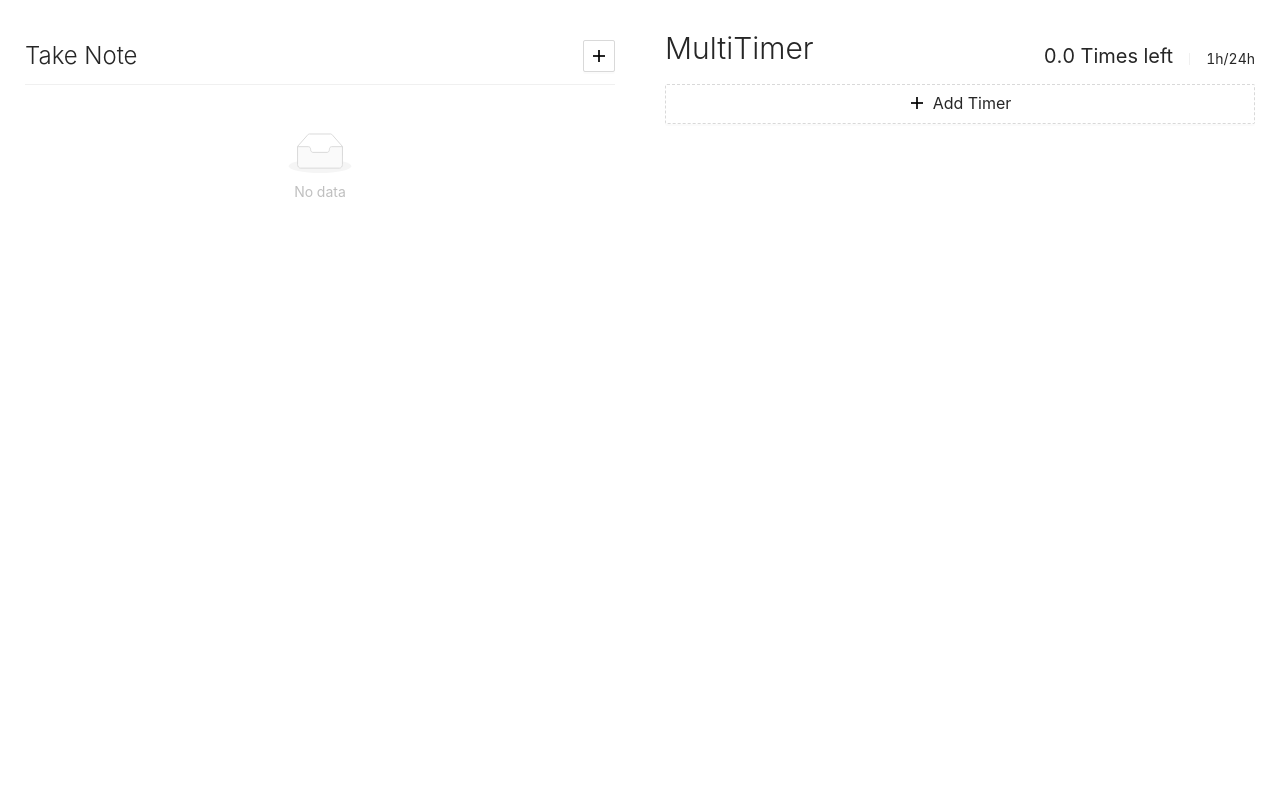
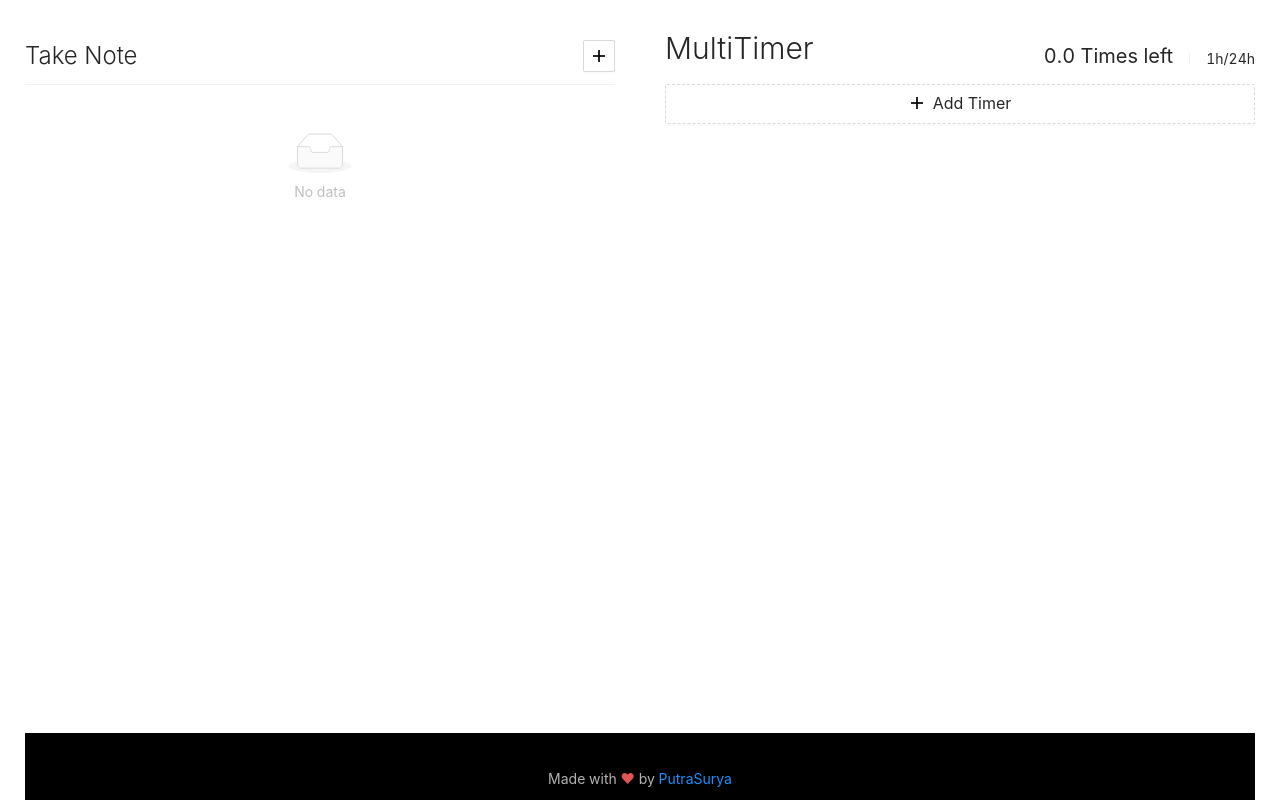
Before and after one commit to putrasurya/kaizen, a React (Create React App) app: page / in a window 1280 px wide. Built offline with nearby package versions, Linux system fonts and the light colour scheme.

Commit message:
add footer, mock unit test and update google analytics to only work for production

```diff
--- a/public/index.html
+++ b/public/index.html
@@ -24,14 +24,16 @@
       work correctly both with client-side routing and a non-root public URL.
       Learn how to configure a non-root public URL by running `npm run build`.
     -->
-    <title>My Timer</title>
+    <title>MultiTimer: The Real Multiple Timer to Boost your Productivity</title>
     <!-- Global site tag (gtag.js) - Google Analytics -->
     <script async src="https://www.googletagmanager.com/gtag/js?id=G-K4BVDRBHQ2"></script>
     <script>
-      window.dataLayer = window.dataLayer || [];
-      function gtag(){dataLayer.push(arguments);}
-      gtag('js', new Date());
-      gtag('config', 'G-K4BVDRBHQ2');
+      if (document.location.hostname.indexOf("multitimer.online") != -1) {
+        window.dataLayer = window.dataLayer || [];
+        function gtag(){dataLayer.push(arguments);}
+        gtag('js', new Date());
+        gtag('config', 'G-K4BVDRBHQ2');
+      }
     </script>
   </head>
   <body>
--- a/src/App.js
+++ b/src/App.js
@@ -2,11 +2,12 @@ import { Col, Row } from "antd";
 import AppNote from "./components/AppNote";
 import AppTimer from "./components/AppTimer";
 import styles from './App.module.css';
+import AppFooter from "./components/AppFooter";
 
 function App() {
   return (
     <div className={styles.container}>
-      <Row className="padding-top-2" gutter={[50, 50]}>
+      <Row className={styles.appwrapper} gutter={[50, 50]}>
         <Col span={24} xs={{ order: 2 }} lg={{ order: 1, span: 12 }} xl={12}>
           <AppNote />
         </Col>
@@ -14,6 +15,7 @@ function App() {
           <AppTimer />
         </Col>
       </Row>
+      <AppFooter />
     </div>
   );
 }
--- a/src/App.module.css
+++ b/src/App.module.css
@@ -3,4 +3,14 @@
   margin: 0 auto;
   padding-left: 25px;
   padding-right: 25px;
+  display: flex;
+  flex-direction: column;
+  flex-grow: 1;
 }
+
+.appwrapper {
+  padding-top: 28px;
+  flex-grow: 1;
+  display: flex;
+  flex-direction: row;
+}
--- /dev/null
+++ b/src/components/AppFooter.js
@@ -0,0 +1,10 @@
+import React from 'react';
+import styles from './AppFooter.module.css';
+
+function AppFooter() {
+  return <footer className={styles.footer}>
+    Made with <span style={{color: "#e25555"}}>&hearts;</span> by <a href="https://github.com/putrasurya" alt="Putra's Github Link" target="_blank" rel="noreferrer">PutraSurya</a>
+  </footer>
+}
+
+export default AppFooter;
--- /dev/null
+++ b/src/components/AppFooter.module.css
@@ -0,0 +1,7 @@
+.footer {
+  text-align: center;
+  padding: 10px 15px;
+  padding-top: 35px;
+  color: rgba(255,255,255,0.7);
+  background: #000000;
+}
--- /dev/null
+++ b/src/index.css
@@ -0,0 +1,5 @@
+#root {
+  display: flex;
+  flex: 1 1 auto;
+  height: 100%;
+}
--- a/src/index.js
+++ b/src/index.js
@@ -2,6 +2,7 @@ import React from "react";
 import ReactDOM from "react-dom";
 import "antd/dist/antd.less";
 import "./utilities.less";
+import "./index.css";
 import App from "./App";
 import reportWebVitals from "./reportWebVitals";
 import { StoreProvider } from "./redux/store";
```
Also changed, not shown: 1 other file (tests, documents, lock files or other folders).
